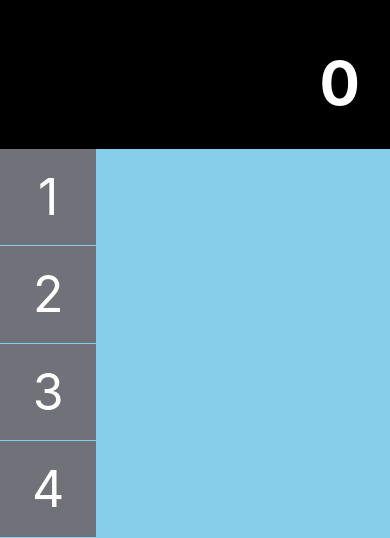
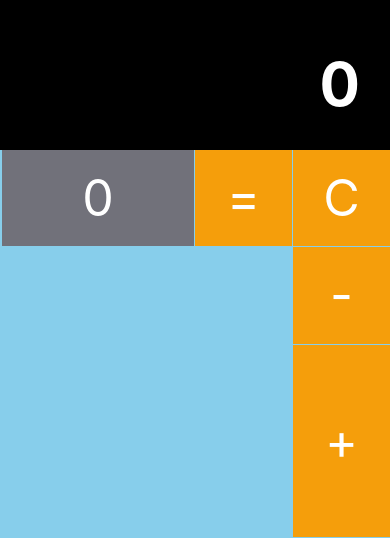
Before and after one commit to bopboy/rn-calculcator, a React Native app: screen / in a window 390 px wide. Shown: the part 306-844 px from the top of the page. Built offline with nearby package versions, Linux system fonts and the light colour scheme.

Commit message:
연산 및 0 버튼 배치

```diff
--- a/src/App.js
+++ b/src/App.js
@@ -2,6 +2,13 @@ import { StatusBar } from "expo-status-bar";
 import { useState } from "react";
 import { StyleSheet, Text, useWindowDimensions, View } from "react-native";
 import Button, { ButtonTypes } from "./components/Button";
+
+const Operators = {
+  CLEAR: "C",
+  MINUS: "-",
+  PLUS: "+",
+  EQUAL: "=",
+};
 
 export default function App() {
   const [result, setResult] = useState(0);
@@ -15,31 +22,41 @@ export default function App() {
       </View>
       <View style={styles.buttonContainer}>
         <View style={styles.leftPad}>
-          <View style={styles.number}>
+          <View style={styles.number}></View>
+          <View style={styles.bottom}>
             <Button
-              title="1"
+              title="0"
+              onPress={() => {}}
+              buttonStyle={{ width: width * 2, height: width, marginBottom: 1 }}
+            />
+            <Button
+              title={Operators.EQUAL}
               onPress={() => {}}
               buttonStyle={{ width, height: width, marginBottom: 1 }}
+              buttonType={ButtonTypes.OPERATOR}
+            />
+          </View>
+        </View>
+        <View style={styles.operator}>
+          <Button
+            title={Operators.CLEAR}
+            onPress={() => {}}
+            buttonStyle={{ width, height: width, marginBottom: 1 }}
+            buttonType={ButtonTypes.OPERATOR}
           />
           <Button
-              title="2"
+            title={Operators.MINUS}
             onPress={() => {}}
             buttonStyle={{ width, height: width, marginBottom: 1 }}
+            buttonType={ButtonTypes.OPERATOR}
           />
           <Button
-              title="3"
+            title={Operators.PLUS}
             onPress={() => {}}
-              buttonStyle={{ width, height: width, marginBottom: 1 }}
-            />
-            <Button
-              title="4"
-              onPress={() => {}}
-              buttonStyle={{ width, height: width, marginBottom: 1 }}
+            buttonStyle={{ width, height: width * 2, marginBottom: 1 }}
+            buttonType={ButtonTypes.OPERATOR}
           />
         </View>
-          <View style={styles.bottom}></View>
-        </View>
-        <View style={styles.operator}></View>
       </View>
     </View>
   );
@@ -60,9 +77,9 @@ const styles = StyleSheet.create({
     alignItems: "flex-end",
   },
   buttonContainer: {
-    // flex: 1,
     flexDirection: "row",
     backgroundColor: "skyblue",
+    justifyContent: "space-evenly",
   },
   result: {
     color: "#ffffff",
@@ -71,8 +88,8 @@ const styles = StyleSheet.create({
     paddingBottom: 30,
     paddingRight: 30,
   },
-  leftPad: {},
+  leftPad: { width: "75%" },
   number: {},
-  bottom: { flexDirection: "row" },
+  bottom: { flexDirection: "row", justifyContent: "space-evenly" },
   operator: {},
 });
```
Lines whose indentation alone changed are shown as unchanged.
